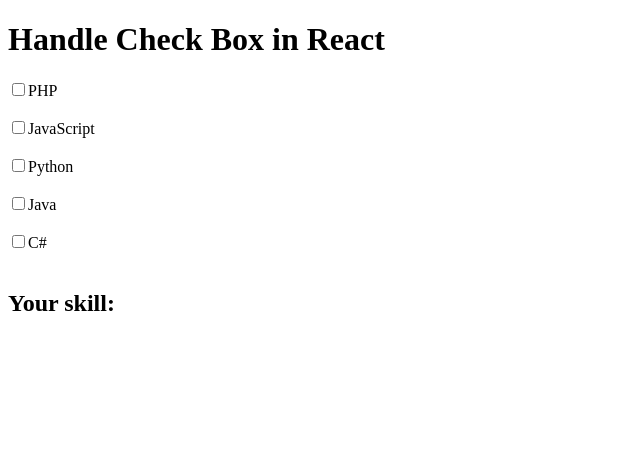
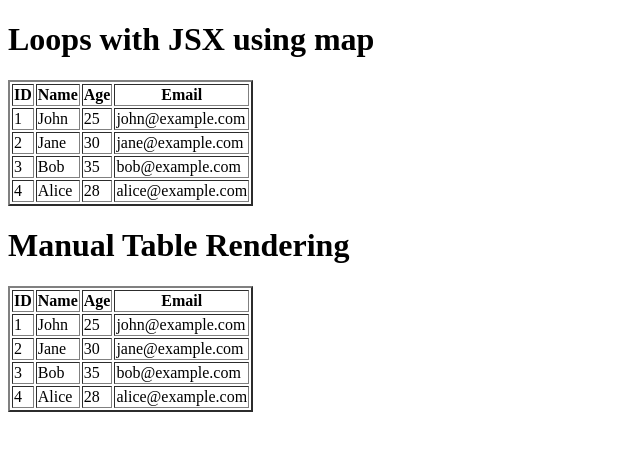
Before and after one commit to AbdullahRFA/React, a React (Vite) app in the folder my_react_app/: page / in a window 1280 px wide. Shown: the top 450 px of the page, without its empty margins (0-640 px from the left). Built offline with nearby package versions, Linux system fonts and the light colour scheme.

Commit message:
implement loops through JSX using map

```diff
--- /dev/null
+++ b/my_react_app/src/features/loops_in_react.jsx
@@ -0,0 +1,74 @@
+function App() {
+  const userData = [
+    { id: 1, name: "John", age: 25, email: "john@example.com" },
+    { id: 2, name: "Jane", age: 30, email: "jane@example.com" },
+    { id: 3, name: "Bob", age: 35, email: "bob@example.com" },
+    { id: 4, name: "Alice", age: 28, email: "alice@example.com" },
+  ];
+
+  return (
+    <div>
+      <h1>Loops with JSX using map</h1>
+      <table border={2}>
+        <thead>
+          <tr>
+            <th>ID</th>
+            <th>Name</th>
+            <th>Age</th>
+            <th>Email</th>
+          </tr>
+        </thead>
+        <tbody>
+          {userData.map((user) => (
+            <tr key={user.id}>
+              <td>{user.id}</td>
+              <td>{user.name}</td>
+              <td>{user.age}</td>
+              <td>{user.email}</td>
+            </tr>
+          ))}
+        </tbody>
+      </table>
+
+      <h1>Manual Table Rendering</h1>
+
+      <table border={2}>
+        <thead>
+          <tr>
+            <th>ID</th>
+            <th>Name</th>
+            <th>Age</th>
+            <th>Email</th>
+          </tr>
+        </thead>
+        <tbody>
+          <tr>
+            <td>1</td>
+            <td>John</td>
+            <td>25</td>
+            <td>john@example.com</td>
+          </tr>
+          <tr>
+            <td>2</td>
+            <td>Jane</td>
+            <td>30</td>
+            <td>jane@example.com</td>
+          </tr>
+          <tr>
+            <td>3</td>
+            <td>Bob</td>
+            <td>35</td>
+            <td>bob@example.com</td>
+          </tr>
+          <tr>
+            <td>4</td>
+            <td>Alice</td>
+            <td>28</td>
+            <td>alice@example.com</td>
+          </tr>
+        </tbody>
+      </table>
+    </div>
+  );
+}
+export default App;
--- a/my_react_app/src/main.jsx
+++ b/my_react_app/src/main.jsx
@@ -13,7 +13,8 @@ import { createRoot } from "react-dom/client";
 // import StudentName from "./features/props_with_click.jsx";
 // import App from "./features/get_input_field_value.jsx";
 // import App from "./features/control_component.jsx";
-import App from "./features/handle_check_box.jsx";
+// import App from "./features/handle_check_box.jsx";
+import App from "./features/loops_in_react.jsx";
 
 
 createRoot(document.getElementById("root")).render(
```
